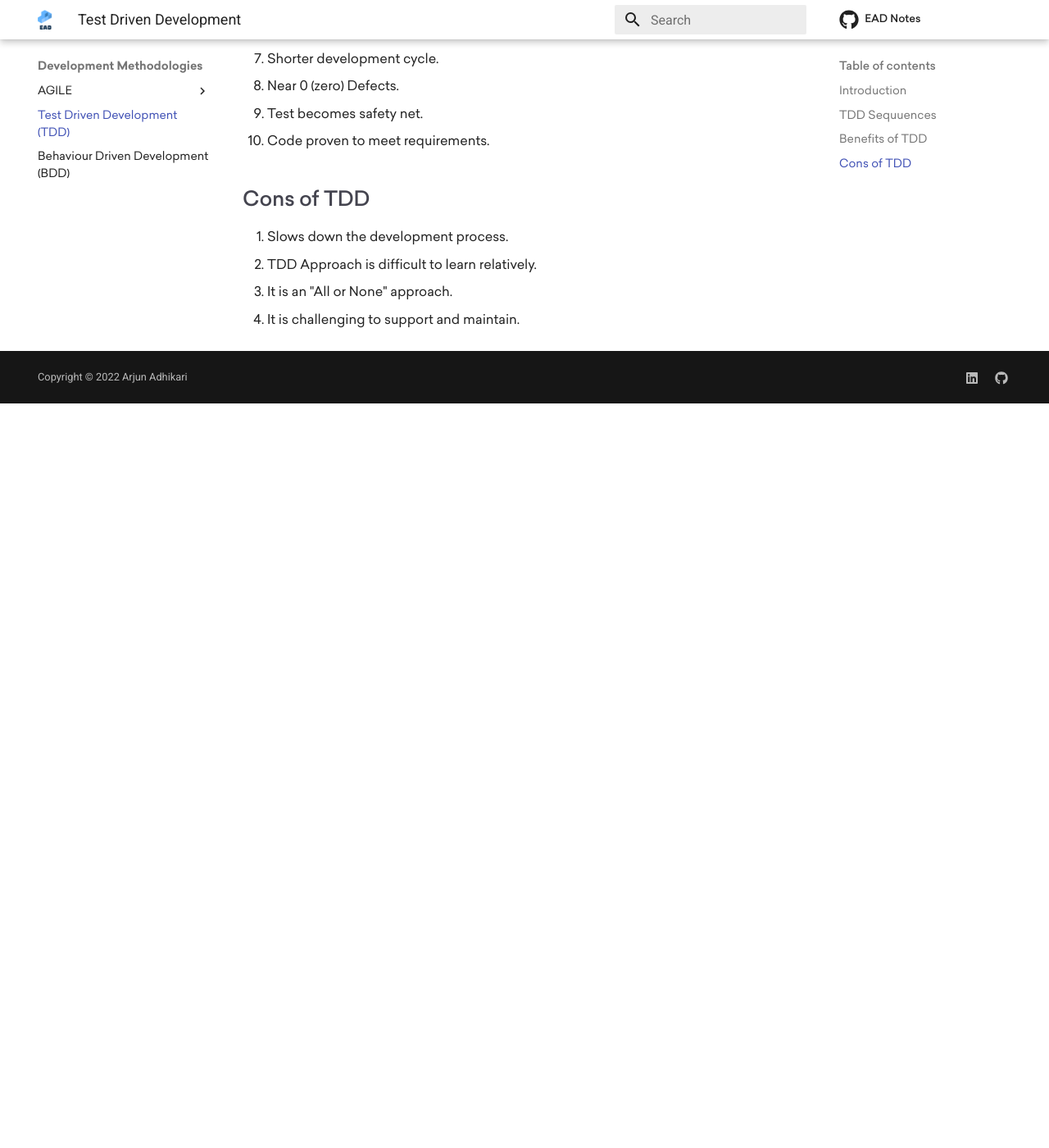
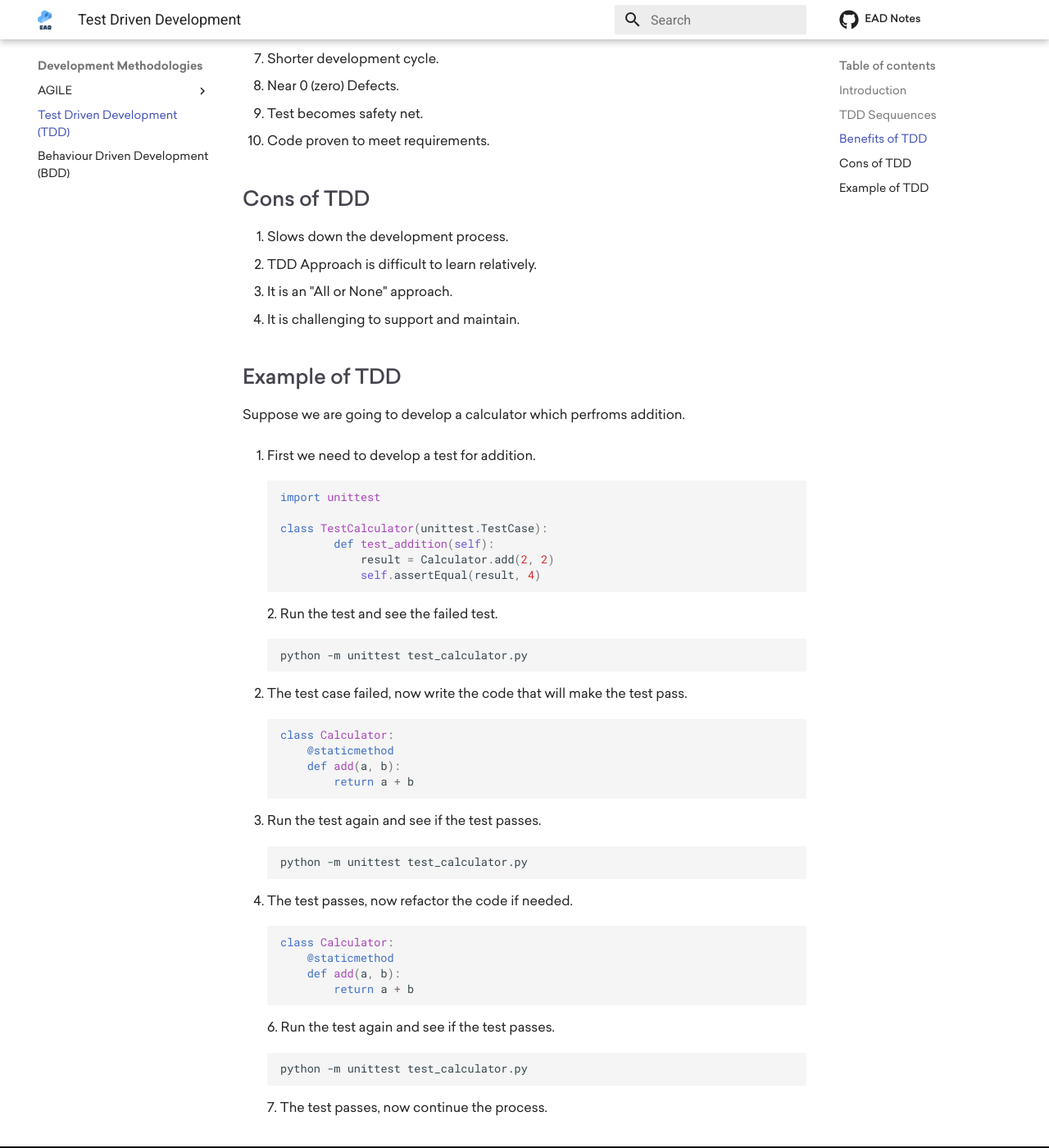
Before and after one commit to theArjun/ead-notes, an MkDocs documentation site: the page built from notes/software-development-methodologies/test-driven-development.md, in a window 1280 px wide and 1400 px high, scrolled down 1544 px. Shown: the whole window at 82% size. Built offline with MkDocs 1.6.1 and Material for MkDocs 9.7.7, drawn with Linux system fonts in a browser that asks for light colours; comment, search, counter and statistics services are not loaded; before the commit the page ends 2036 px from its top, so only the background shows below that.

Commit message:
Add example of TDD

````diff
--- a/notes/software-development-methodologies/test-driven-development.md
+++ b/notes/software-development-methodologies/test-driven-development.md
@@ -45,3 +45,50 @@ Development team then develops and refactors the code to pass the test.
 2. TDD Approach is difficult to learn relatively.
 3. It is an "All or None" approach.
 4. It is challenging to support and maintain.
+
+
+## Example of TDD
+Suppose we are going to develop a calculator which perfroms addition.
+
+1. First we need to develop a test for addition.
+
+    ```python
+    import unittest
+
+    class TestCalculator(unittest.TestCase):
+            def test_addition(self):
+                result = Calculator.add(2, 2)
+                self.assertEqual(result, 4)
+    ```
+2. Run the test and see the failed test.
+
+    ```shell
+    python -m unittest test_calculator.py
+    ```
+
+3. The test case failed, now write the code that will make the test pass.
+
+    ```python
+    class Calculator:
+        @staticmethod
+        def add(a, b):
+            return a + b
+    ```
+
+4. Run the test again and see if the test passes.
+    ```shell
+    python -m unittest test_calculator.py
+    ```
+5. The test passes, now refactor the code if needed.
+
+    ```python
+    class Calculator:
+        @staticmethod
+        def add(a, b):
+            return a + b
+    ```
+6. Run the test again and see if the test passes.
+    ```shell
+    python -m unittest test_calculator.py
+    ```
+7. The test passes, now continue the process.
````
